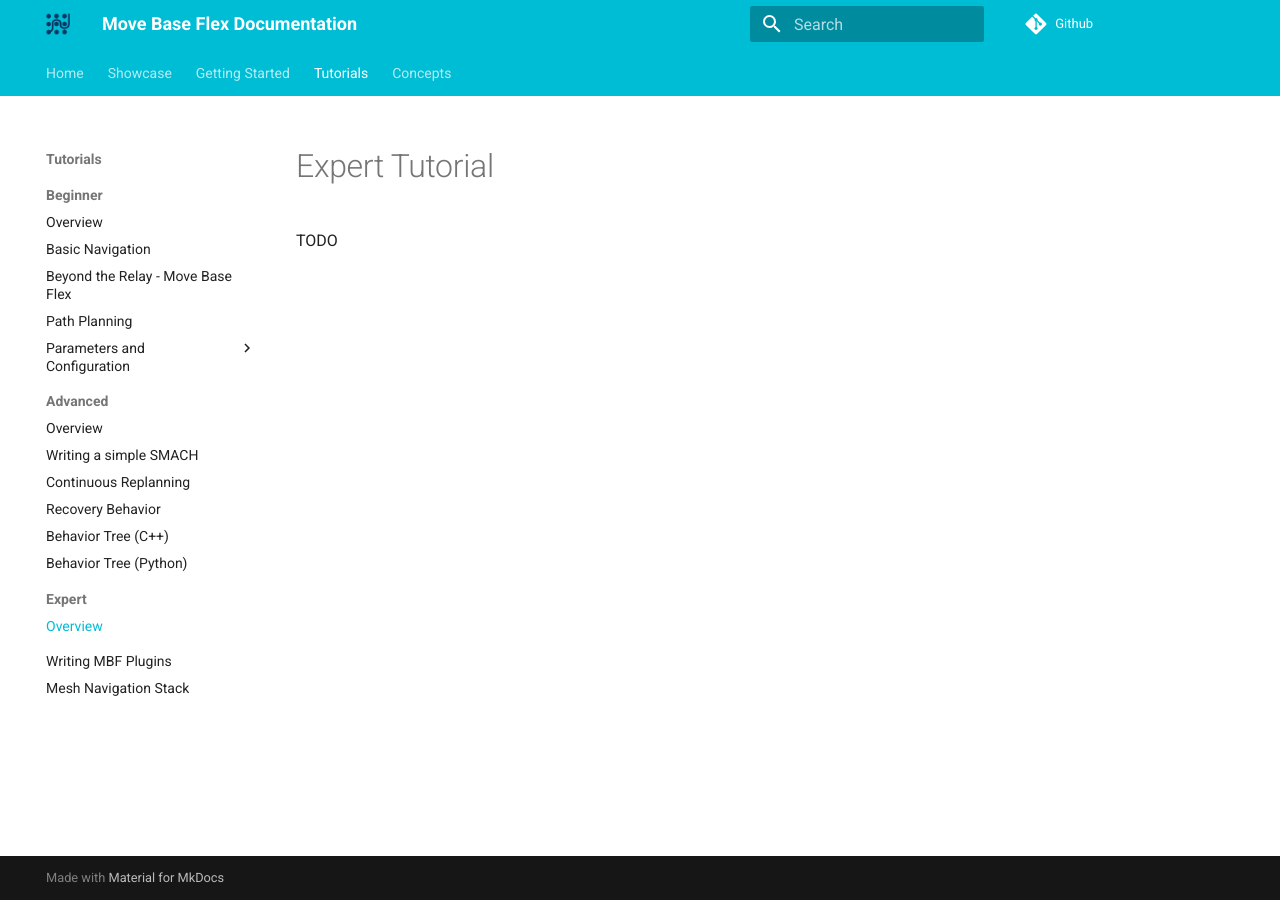
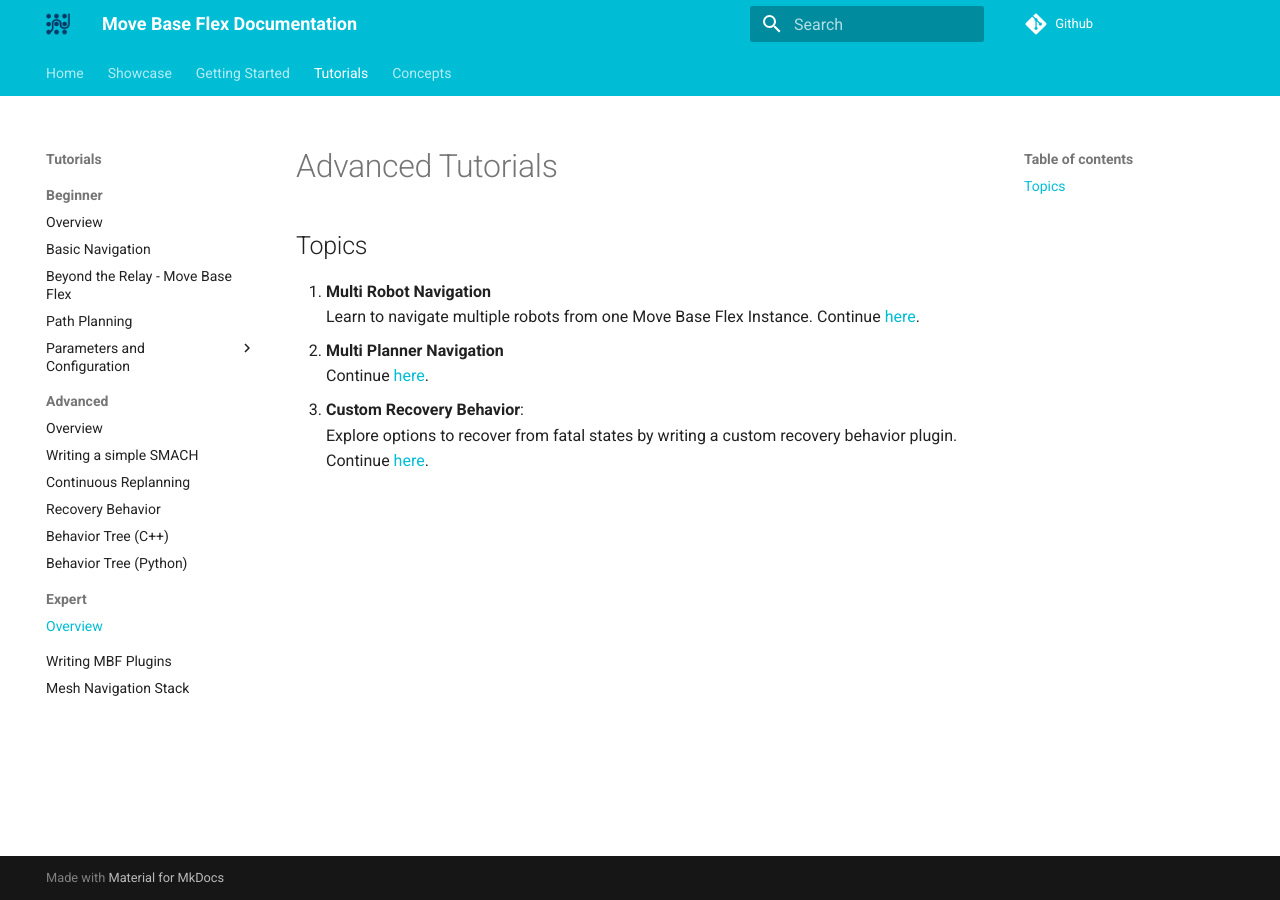
Before and after one commit to naturerobots/mbf_docs, an MkDocs documentation site: the page built from docs/tutorials/expert/overview.md, in a window 1280 px wide. Built offline with MkDocs 1.6.1 and Material for MkDocs 9.7.7, drawn with Linux system fonts in a browser that asks for light colours; comment, search, counter and statistics services are not loaded.

Commit message:
add expert tutorial overview

```diff
--- a/docs/tutorials/expert/overview.md
+++ b/docs/tutorials/expert/overview.md
@@ -1,3 +1,6 @@
-# Expert Tutorial
+# Advanced Tutorials
 
-TODO
+## Topics
+1. **Multi Robot Navigation** <br> Learn to navigate multiple robots from one Move Base Flex Instance. Continue [here](./multi_robot_navigation.md).
+2. **Multi Planner Navigation** <br> Continue [here](./multi_planner_navigation.md).
+3. **Custom Recovery Behavior**: <br> Explore options to recover from fatal states by writing a custom recovery behavior plugin. Continue [here](./custom_recovery_behavior.md).
```
